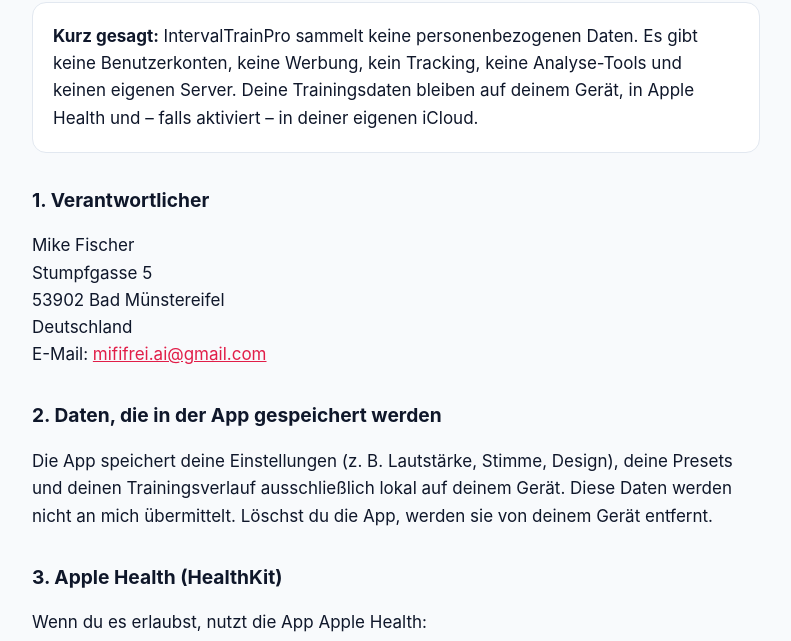
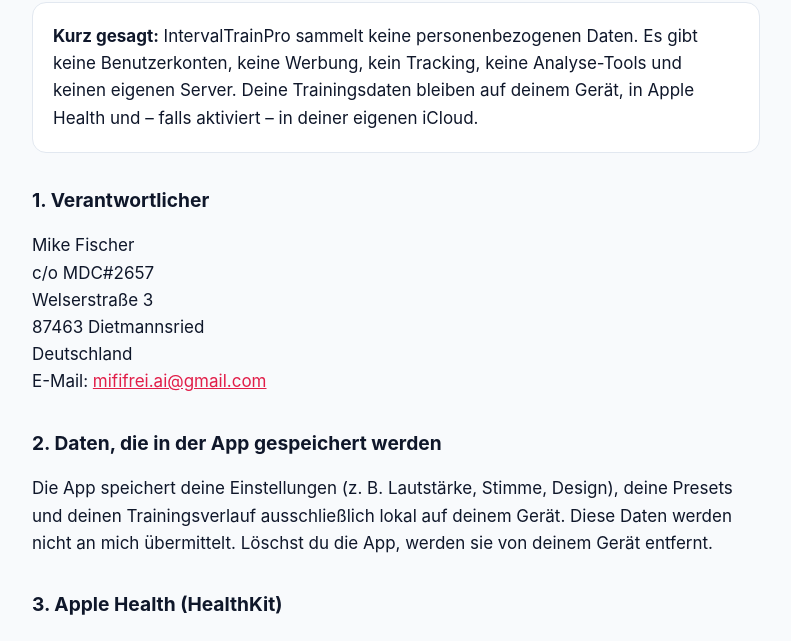
Before and after one commit to echnoton-max/echnoton-max.github.io, a plain HTML site: page intervaltrainpro/datenschutz.html in a window 1280 px wide. Shown: the part 126-767 px from the top of the page, without its empty margins (244-1035 px from the left). Drawn offline with Linux system fonts and the light colour scheme.

Commit message:
Datenschutz: Geschäftsadresse

```diff
--- a/intervaltrainpro/datenschutz.html
+++ b/intervaltrainpro/datenschutz.html
@@ -8,7 +8,7 @@
 <div class="card"><strong>Kurz gesagt:</strong> IntervalTrainPro sammelt keine personenbezogenen Daten. Es gibt keine Benutzerkonten, keine Werbung, kein Tracking, keine Analyse-Tools und keinen eigenen Server. Deine Trainingsdaten bleiben auf deinem Gerät, in Apple Health und – falls aktiviert – in deiner eigenen iCloud.</div>
 
 <h2>1. Verantwortlicher</h2>
-<p>Mike Fischer<br>Stumpfgasse 5<br>53902 Bad Münstereifel<br>Deutschland<br>E-Mail: <a href="mailto:mififrei.ai@gmail.com">mififrei.ai@gmail.com</a></p>
+<p>Mike Fischer<br>c/o MDC#2657<br>Welserstraße 3<br>87463 Dietmannsried<br>Deutschland<br>E-Mail: <a href="mailto:mififrei.ai@gmail.com">mififrei.ai@gmail.com</a></p>
 
 <h2>2. Daten, die in der App gespeichert werden</h2>
 <p>Die App speichert deine Einstellungen (z. B. Lautstärke, Stimme, Design), deine Presets und deinen Trainingsverlauf ausschließlich lokal auf deinem Gerät. Diese Daten werden nicht an mich übermittelt. Löschst du die App, werden sie von deinem Gerät entfernt.</p>
```
Also changed, not shown: intervaltrainpro/privacy.html (+1 -1 lines).
